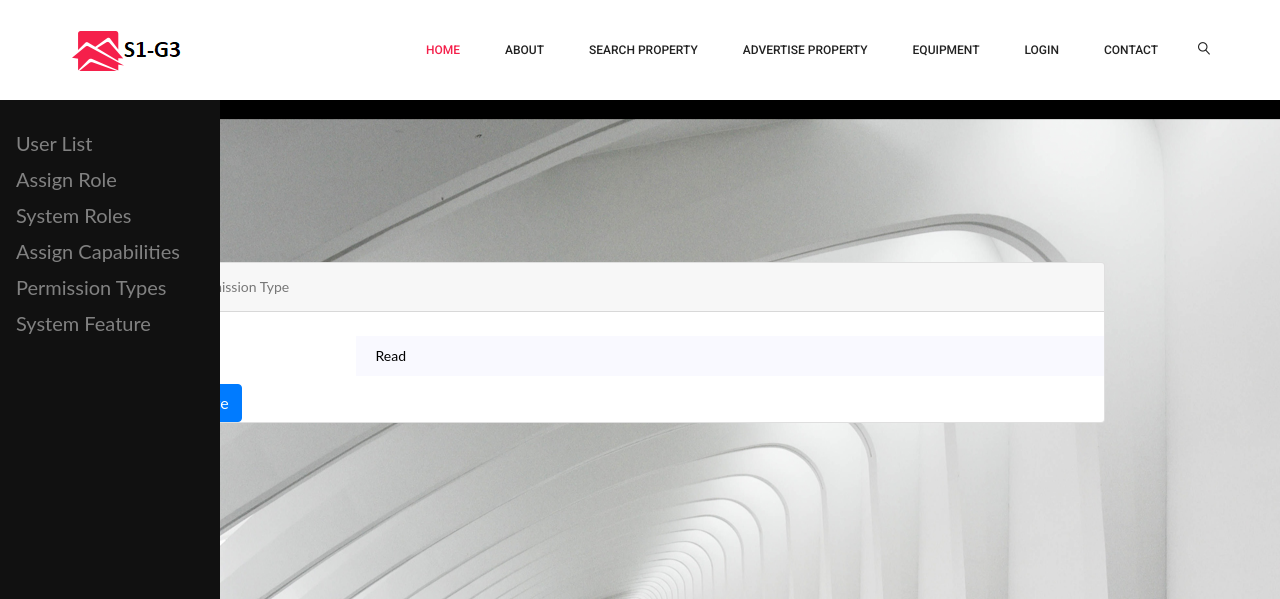
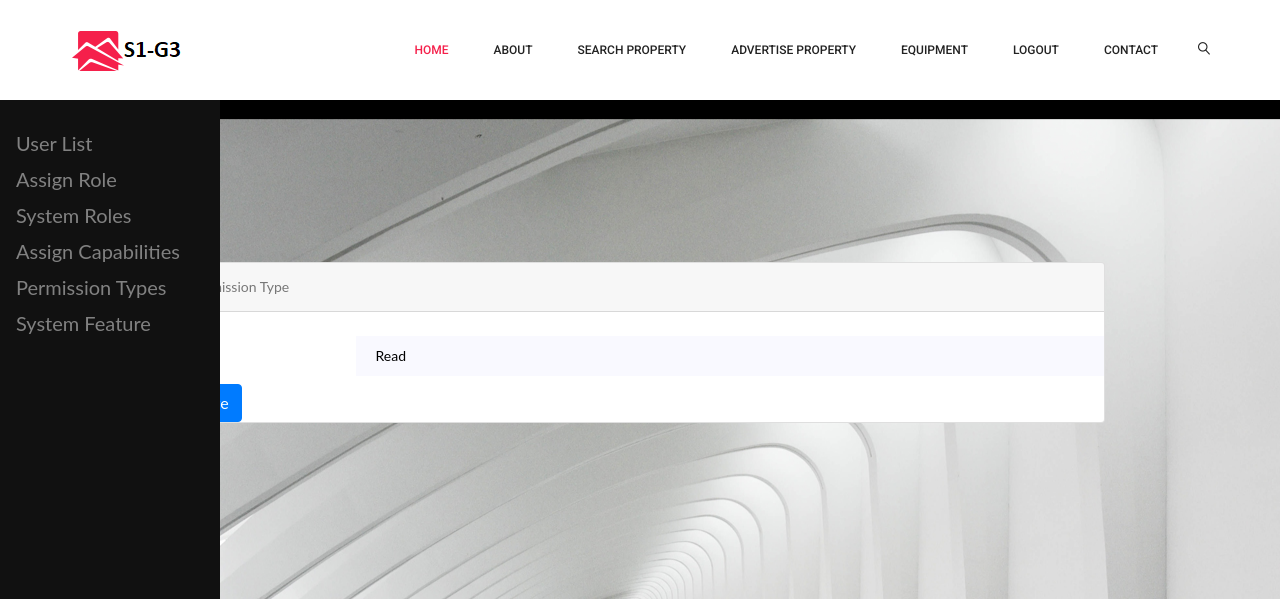
Before and after one commit to internetteam3/myapp, a Django app: a page that uses templates/sidebar_base.html in a window 1280 px wide. Shown: the top 599 px of the page. Run offline with Django 3.2, Linux system fonts and the light colour scheme; data comes from the database, SQL or seed files in the repository; some libraries are stand-ins or nearby versions.

Commit message:
cosmetic changes

```diff
--- a/templates/sidebar_base.html
+++ b/templates/sidebar_base.html
@@ -102,11 +102,8 @@
 									</ul>
 								</li> -->
 								<li class="nav-item submenu dropdown">
-									<a href="#" class="nav-link dropdown-toggle" data-toggle="dropdown" role="button" aria-haspopup="true" aria-expanded="false">Login</a>
-									<ul class="dropdown-menu">
-										<li class="nav-item"><a class="nav-link" href="{% url 'myapp:login' %}">Login</a></li>
-										<li class="nav-item"><a class="nav-link" href="{% url 'myapp:properties' %}">Sign up</a></li>
-									</ul>
+									<a href="{% url 'myapp:login' %}" class="nav-link dropdown-toggle"role="button" aria-haspopup="true" aria-expanded="false">Logout</a>
+
 								</li>
 								<li class="nav-item"><a class="nav-link" href="{% url 'myapp:properties' %}">Contact</a></li>
 							</ul>
```
